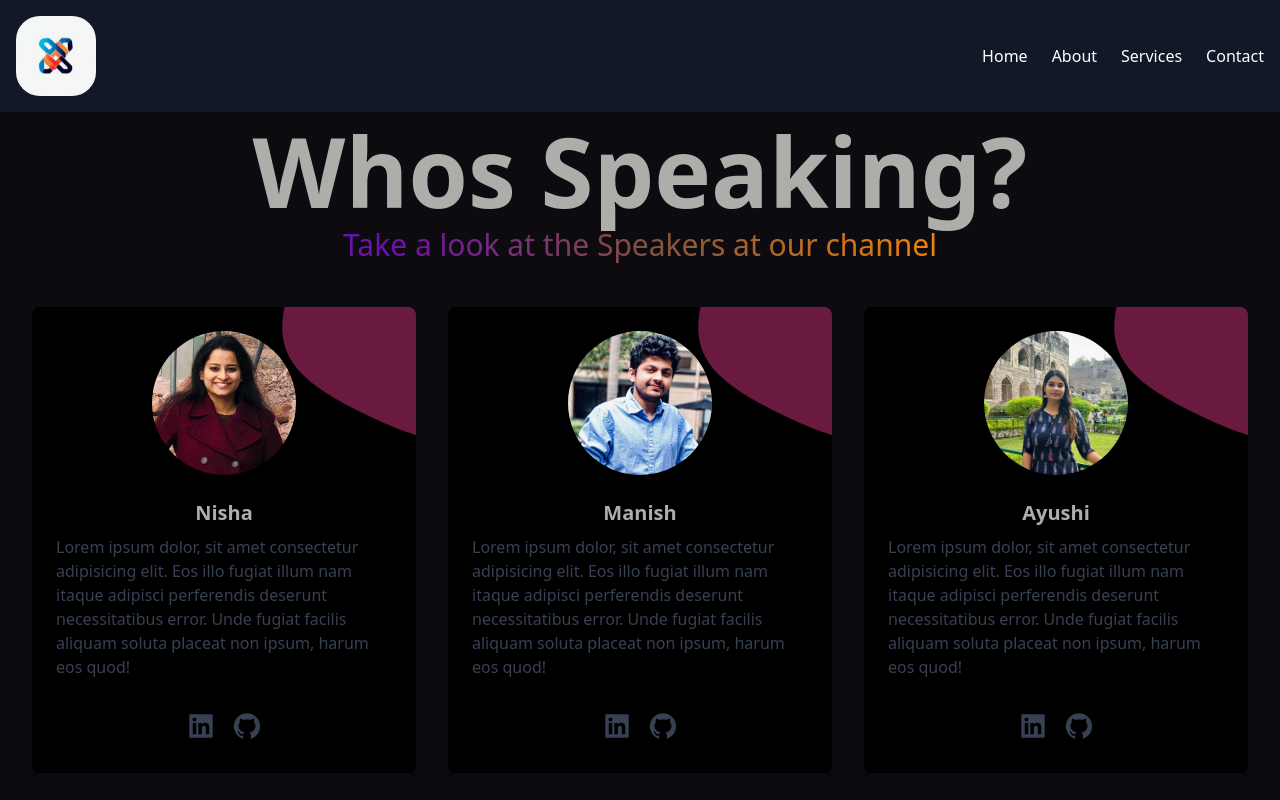
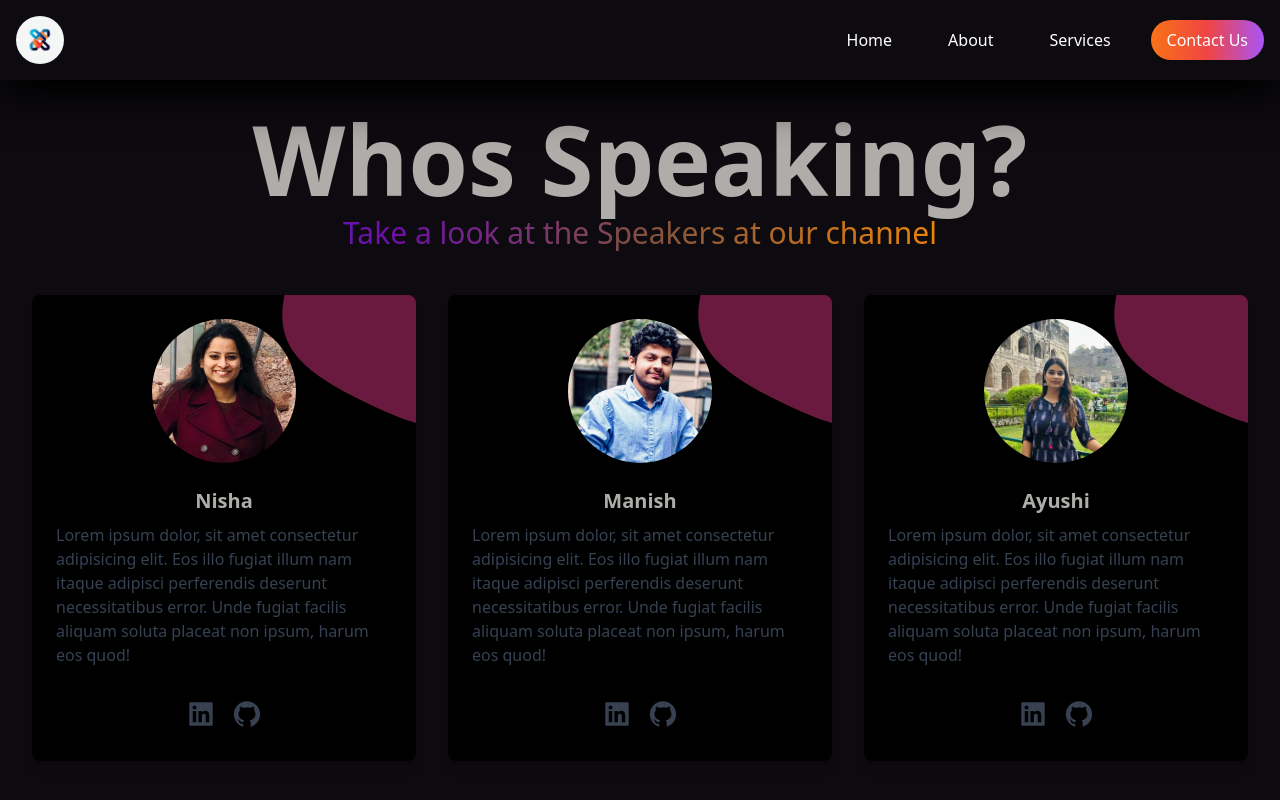
Before and after one commit to AlgoManiacZ/AlgoManiacZ_Revamped, a React (Vite) app in the folder algoManiacZ/: page / in a window 1280 px wide. Shown: the top 800 px of the page. Built offline with nearby package versions, Linux system fonts and the light colour scheme.

Commit message:
Fixed Navbar

```diff
--- a/algoManiacZ/src/components/Navbar/NavBar.jsx
+++ b/algoManiacZ/src/components/Navbar/NavBar.jsx
@@ -8,14 +8,54 @@ function Navbar() {
   }
 
   return (
-    <nav className="h-28 bg-gray-900 w-full sticky  z-10 top-0 text-white p-4">
-      <div className="container mx-auto flex justify-between items-center">
+    <nav className="bg-[#0e0b10] w-full sticky  z-10 top-0 text-white p-4 drop-shadow-[0_20px_20px_rgba(0,0,0,1)]">
+      <div className="container mx-auto max-w-[1400px] flex justify-between items-center">
         <img
           src={logo}
           alt=""
-          className="w-20  rounded-3xl"
+          className="w-12 h-12 rounded-3xl"
         />
 
+        <div
+          className={`${
+            isOpen ? 'block' : 'hidden'
+          } lg:flex lg:items-center lg:w-auto`}
+        >
+          <ul className="lg:flex text-center items-center">
+            <li className="lg:mb-0 lg:ml-6">
+              <a
+                href="#"
+                className="block text-white hover:text-blue-200 font-thin py-2 px-4"
+              >
+                Home
+              </a>
+            </li>
+            <li className="lg:mb-0 lg:ml-6">
+              <a
+                href="#"
+                className="block text-white hover:text-blue-200 font-thin py-2 px-4"
+              >
+                About
+              </a>
+            </li>
+            <li className="lg:mb-0 lg:ml-6">
+              <a
+                href="#"
+                className="block text-white hover:text-blue-200 font-thin py-2 px-4"
+              >
+                Services
+              </a>
+            </li>
+            <li className="lg:mb-0 lg:ml-6">
+              <a
+                href="#"
+                className="block text-white hover:text-blue-200 font-thin py-2 px-4 bg-gradient-to-r from-orange-500 via-red-500 to-purple-500 rounded-full"
+              >
+                Contact Us
+              </a>
+            </li>
+          </ul>
+        </div>
         <div className="lg:hidden">
           <button
             onClick={toggleNavbar}
@@ -38,47 +78,6 @@ function Navbar() {
             </svg>
           </button>
         </div>
-
-        <div
-          className={`${
-            isOpen ? 'block' : 'hidden'
-          } lg:flex lg:items-center lg:w-auto`}
-        >
-          <ul className="lg:flex">
-            <li className="mb-2 lg:mb-0 lg:ml-6">
-              <a
-                href="#"
-                className="block text-white hover:text-blue-200 font-thin"
-              >
-                Home
-              </a>
-            </li>
-            <li className="mb-2 lg:mb-0 lg:ml-6">
-              <a
-                href="#"
-                className="block text-white hover:text-blue-200 font-thin"
-              >
-                About
-              </a>
-            </li>
-            <li className="mb-2 lg:mb-0 lg:ml-6">
-              <a
-                href="#"
-                className="block text-white hover:text-blue-200 font-thin"
-              >
-                Services
-              </a>
-            </li>
-            <li className="mb-2 lg:mb-0 lg:ml-6">
-              <a
-                href="#"
-                className="block text-white hover:text-blue-200 font-thin"
-              >
-                Contact
-              </a>
-            </li>
-          </ul>
-        </div>
       </div>
     </nav>
   )
--- a/algoManiacZ/src/components/Speakers/SpeakerSection.jsx
+++ b/algoManiacZ/src/components/Speakers/SpeakerSection.jsx
@@ -11,7 +11,7 @@ const SpeakerSection = () => {
     color: 'transparent',
   }
   return (
-    <div className="lg:h-[calc(100vh-112px)] h-auto  text-[#aeadaa] bg-[#0e0b10] w-full flex flex-col justify-center  gap-y-3 pt-10 lg:pt-0">
+    <div className="lg:h-[calc(100vh-112px)] h-auto  text-[#aeadaa] bg-[#0e0b10] w-full flex flex-col justify-center  gap-y-3 pt-10">
       <div className="text-center">
         <h1 className="text-4xl font-bold   lg:text-5xl xl:text-8xl">
           Whos Speaking?
```
